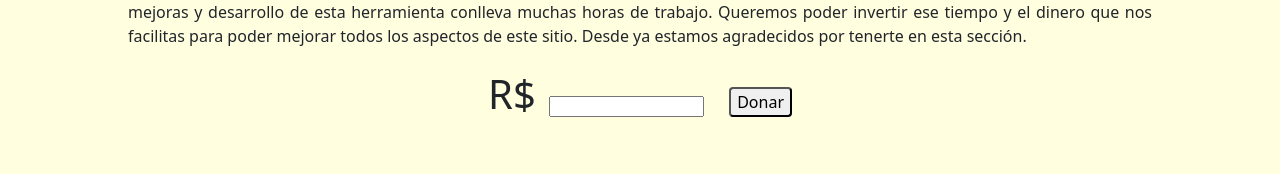
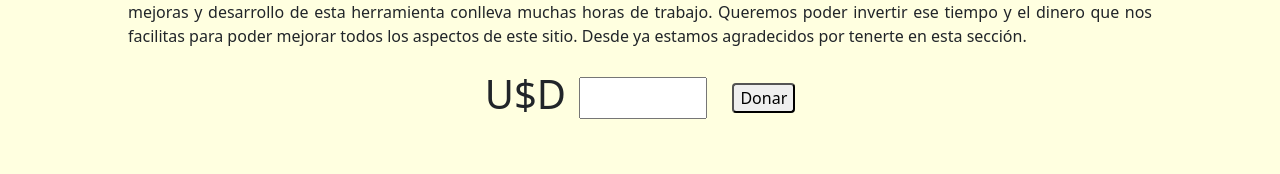
Before and after one commit to Codebug-Henry/Co-debug, a React (Create React App) app in the folder client/: page /donacion in a window 1280 px wide. Shown: the part 204-378 px from the top of the page. Built offline with nearby package versions, Linux system fonts and the light colour scheme; no server answers.

Commit message:
Paypal real + limite preg y resp 6000

```diff
--- a/client/public/index.html
+++ b/client/public/index.html
@@ -25,6 +25,6 @@
       integrity="sha384-pprn3073KE6tl6bjs2QrFaJGz5/SUsLqktiwsUTF55Jfv3qYSDhgCecCxMW52nD2"
       crossorigin="anonymous"
     ></script>
-    <script src="https://www.paypal.com/sdk/js?client-id=ATkn_W03UmtRH886jUzkfMzq98Xx_Mqgo9KXgD4IPu_AHVTTRsY49aqSeUlNoECJLbo6IdLX-Hf3SkP2&currency=BRL"></script>
+    <script src="https://www.paypal.com/sdk/js?client-id=AWm9yPXcfh8mc4KqtUaFQmJar3CuzjefLmuZM_LQY0e06rgGSWkK6DcnEDT-458QUpujy9QVXf1U-A6m&currency=USD"></script>
   </body>
 </html>
--- a/client/src/components/FormQuestion.js
+++ b/client/src/components/FormQuestion.js
@@ -27,8 +27,8 @@ const FormQuestion = () => {
     if (input.title.length > 80)
       errors.title = "Título debe tener un máximo de 80 caracteres";
     if (!input.text) errors.text = "Se requiere una pregunta";
-    if (input.text.length > 600)
-      errors.text = "La pregunta debe tener un máximo de 600 caracteres";
+    if (input.text.length > 6000)
+      errors.text = "La pregunta debe tener un máximo de 6000 caracteres";
     if (input.macroTag.length === 0)
       errors.macroTag = "Selecciona al menos un macroTag";
     if (input.macroTag.length && input.macroTag.length > 2)
--- a/client/src/components/Paypal.js
+++ b/client/src/components/Paypal.js
@@ -16,7 +16,7 @@ const Paypal = ({ val }) => {
               {
                 description: "Donación",
                 amount: {
-                  currency_code: "BRL",
+                  currency_code: "USD",
                   value: val,
                 },
               },
--- a/client/src/pages/PaypalPage.js
+++ b/client/src/pages/PaypalPage.js
@@ -73,7 +73,7 @@ const PaypalPage = () => {
               {/* <p>Powered By</p> */}
 
               <div className={style.extra}>
-                <p className={style.currency}>R$ </p>
+                <p className={style.currency}>U$D </p>
                 <input
                   type="number"
                   onChange={(e) => handleValor(e)}
--- a/client/src/pages/Responder.js
+++ b/client/src/pages/Responder.js
@@ -69,8 +69,8 @@ const Responder = () => {
     if (!input) error = "Se requiere escribir una respuesta";
     if (input.length < 10)
       error = "La respuesta debe tener como mínimo 10 caracteres";
-    if (input.length > 600)
-      error = "La respuesta debe tener como máximo 600 caracteres";
+    if (input.length > 6000)
+      error = "La respuesta debe tener como máximo 6000 caracteres";
     return error;
   };
   const textAlerta = "Respuesta enviada";
--- a/client/src/pages/styles/PaypalPage.module.css
+++ b/client/src/pages/styles/PaypalPage.module.css
@@ -50,17 +50,23 @@ html {
   display: flex;
   justify-content: center;
   font-size: 250%;
+  margin-bottom: 0;
 }
 
 .input {
   display: flex;
   justify-content: center;
+  /* height: 70%; */
+ font-size: 150%;
+ width: 10%;
 }
 
 .button {
   display: flex;
   justify-content: center;
   border-radius: 0.5vh;
+  align-items: center;
+  margin-bottom: -1vh;
 }
 
 .footer {
```
